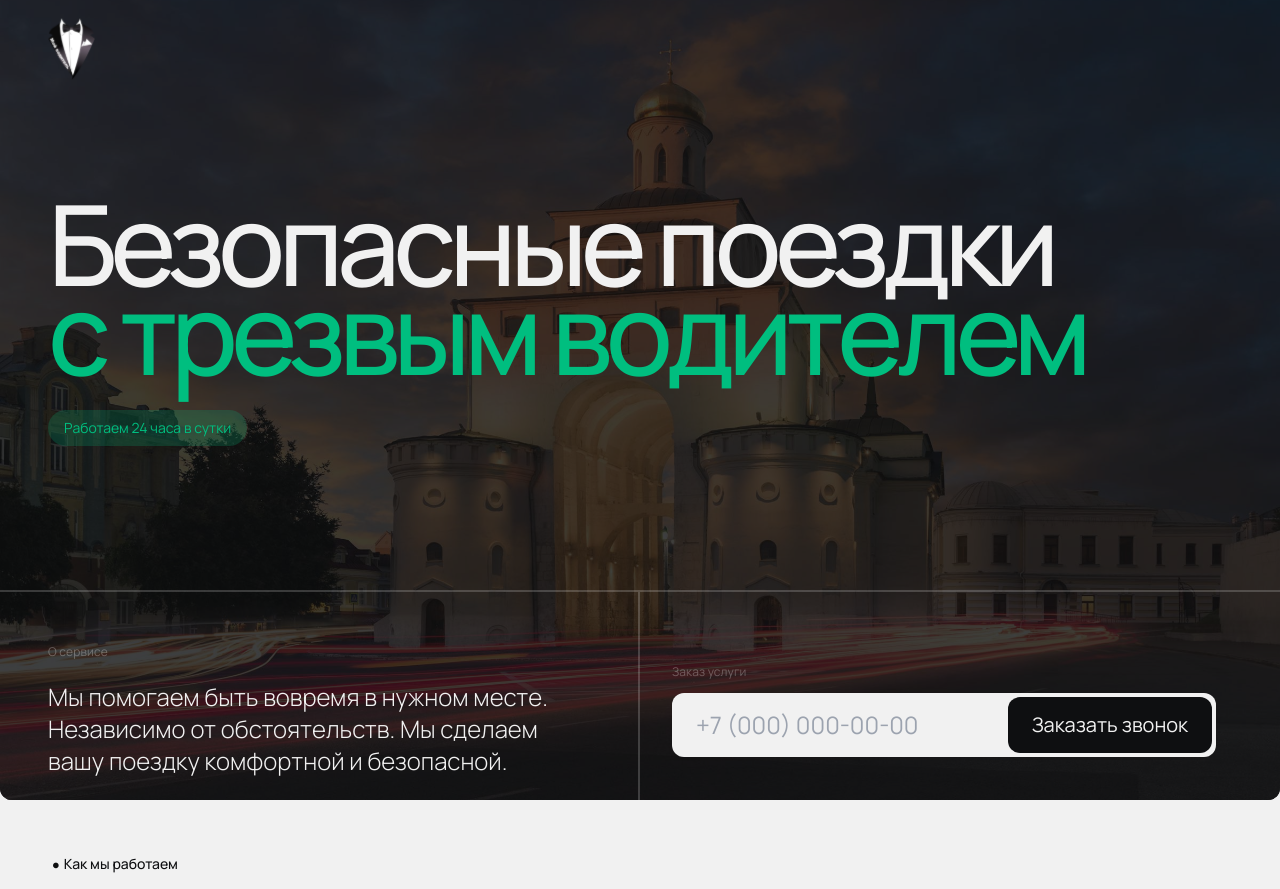
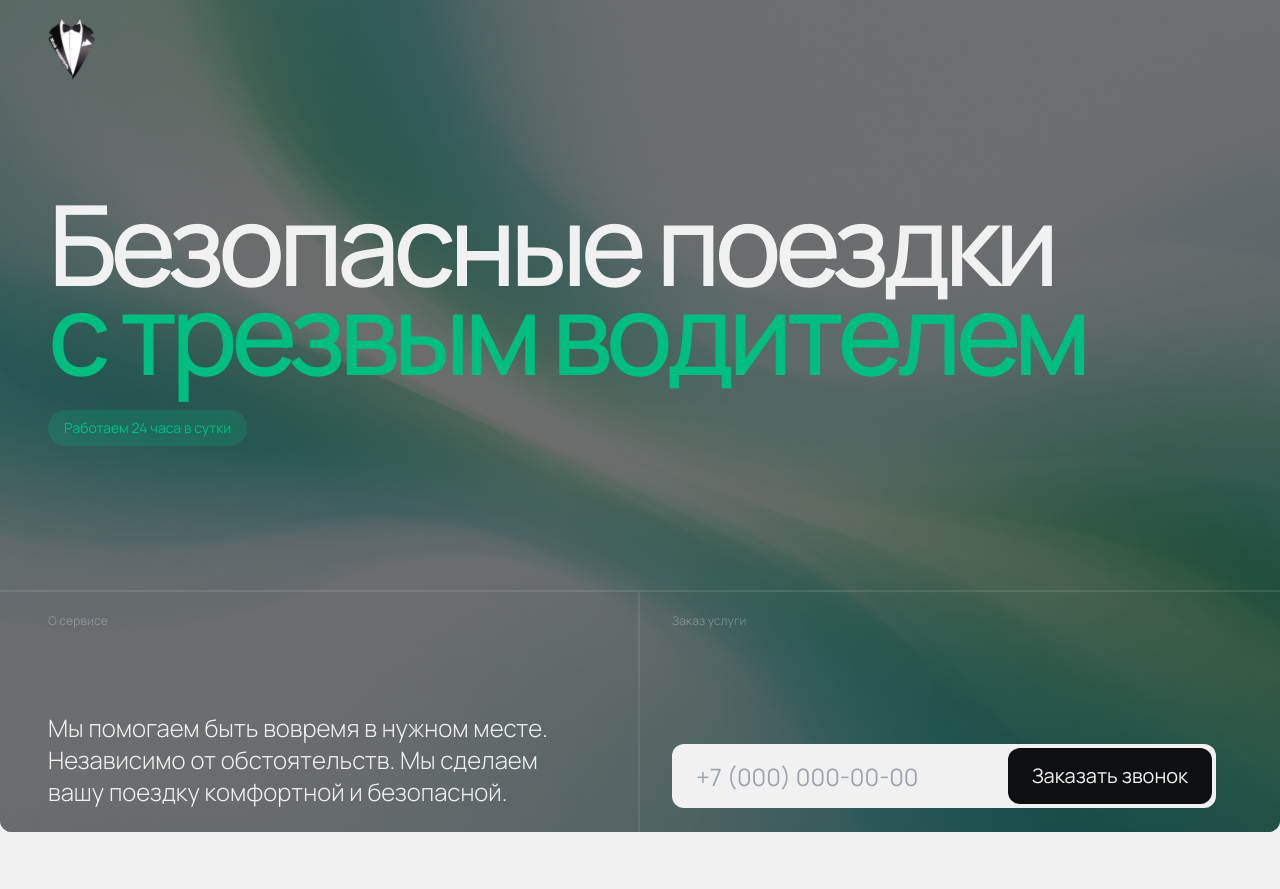
Before and after one commit to Valerfa/mv33, a Next.js app: page / in a window 1280 px wide. Shown: the top 889 px of the page. Built offline with nearby package versions, Linux system fonts and the light colour scheme.

Commit message:
Правки дизайна обложки

```diff
--- a/components/Hero.tsx
+++ b/components/Hero.tsx
@@ -36,10 +36,10 @@ export default function Hero() {
 
   return (
     <>
-      <section className="relative min-h-screen max-h-screen bg-[#131313] w-full rounded-b-xl overflow-hidden">
+      <section className="relative min-h-[100svh] bg-[#131313] w-full rounded-b-xl overflow-hidden">
         {/* Фолбэк на изображение если видео не загрузится */}
         <Image
-          src="/images/vladimir.jpg"
+          src="/images/hero-minimal.png"
           alt=""
           fill
           priority
@@ -48,7 +48,7 @@ export default function Hero() {
         />
 
         {/* Оверлей для читаемости */}
-        <div className="absolute inset-0 bg-black/80" />
+        <div className="absolute inset-0 bg-black/60" />
 
         {/* Хедер ВНУТРИ Hero */}
         <header className="relative z-20 w-full">
@@ -69,7 +69,7 @@ export default function Hero() {
         </header>
 
         {/* Основной контент - используем flex для точного контроля */}
-        <div className="relative z-10 w-full h-[calc(100vh-4rem)] flex flex-col justify-between">
+        <div className="relative z-10 w-full min-h-[calc(100svh-4rem)] flex flex-col justify-between">
 
           {/* Верхняя часть - заголовки */}
           <div className="flex-1 flex flex-col justify-end mx-4 md:mx-4 lg:mx-12 pb-24 md:pb-36">
@@ -89,26 +89,21 @@ export default function Hero() {
           </div>
 
           {/* Нижняя часть - контент */}
-          <div className="border-t-2 border-white/20 w-full">
+          <div className="border-t-2 border-white/10 w-full">
             <div className="grid grid-cols-1 md:grid-cols-2 min-h-[30vh]">
 
               {/* Левая колонка */}
-              <div className="h-full md:border-r-2 border-white/20">
-                <div className="h-full mx-4 md:mx-4 lg:mx-12 flex flex-col justify-center">
-                  <p className="caption text-white/30 mb-4 md:mb-6">О сервисе</p>
-                  <p className="text-md md:text-lg xl:text-2xl text-white font-light leading-relaxed">
+              <div className="h-full md:border-r-2 border-white/10">
+                <div className="h-full mx-4 md:mx-4 lg:mx-12 flex flex-col justify-between">
+                  <p className="caption text-white/30 my-4 md:my-6">О сервисе</p>
+                  <p className="text-lg xl:text-2xl mb-4 md:mb-6 text-white font-light leading-relaxed">
                     Мы помогаем быть вовремя в нужном месте. Независимо от
                     обстоятельств. Мы сделаем вашу поездку комфортной и
                     безопасной.
                   </p>
                 </div>
               </div>
-
-              {/* Правая колонка */}
-              <div className="h-full">
-                <div className="h-full mx-4 md:mx-8 lg:mr-12 xl:mr-16 2xl:mr-24 flex flex-col justify-center py-4 md:py-8">
-
-                  {/* Кнопка "Позвонить" для мобильных */}
+              {/* Кнопка "Позвонить" для мобильных */}
                   <div className="md:hidden mb-6">
                     <a
                       href="tel:+79203669096"
@@ -117,11 +112,16 @@ export default function Hero() {
                       Позвонить
                     </a>
                   </div>
+              {/* Правая колонка */}
+
+                <div className="h-full mx-4 md:mx-8 lg:mr-12 xl:mr-16 2xl:mr-24 p">
+
+
 
                   {/* Форма для десктопа */}
-                  <div className="hidden md:block">
-                    <p className="caption text-white/30 mb-4">Заказ услуги</p>
-                    <div className="w-full 2xl:w-3/4 h-16 bg-white rounded-xl py-1 pl-4 md:pl-6 pr-1 flex justify-between">
+                  <div className="h-full hidden md:flex flex-col justify-between">
+                    <div><p className="caption text-white/30 mt-4 md:mt-6">Заказ услуги</p></div>
+                    <div className="mb-4 md:mb-6 w-full 2xl:w-3/4 h-16 bg-white rounded-xl py-1 pl-4 md:pl-6 pr-1 flex justify-between">
                       <input
                         inputMode="tel"
                         value={phone}
@@ -136,7 +136,7 @@ export default function Hero() {
                         Заказать звонок
                       </button>
                     </div>
-                  </div>
+
                 </div>
               </div>
             </div>
```
Also changed, not shown: public/images/hero-minimal.png (added).
